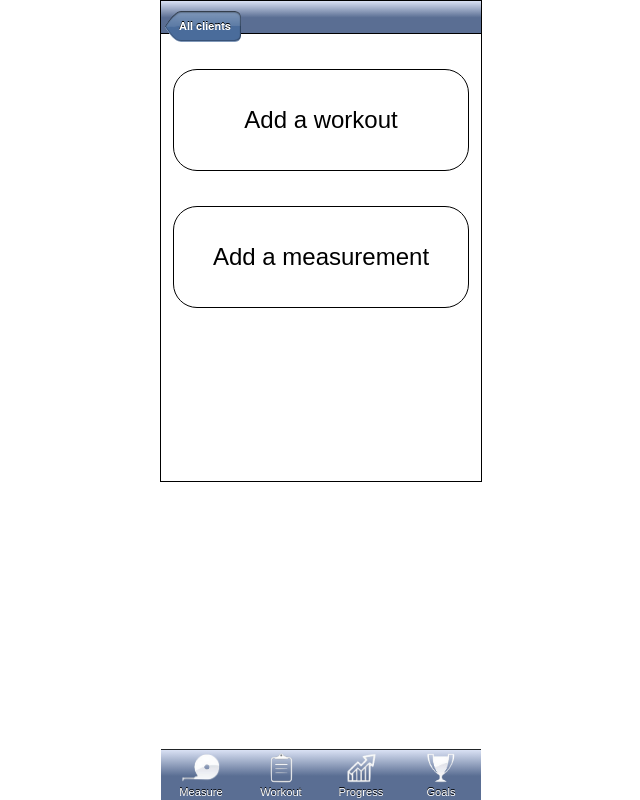
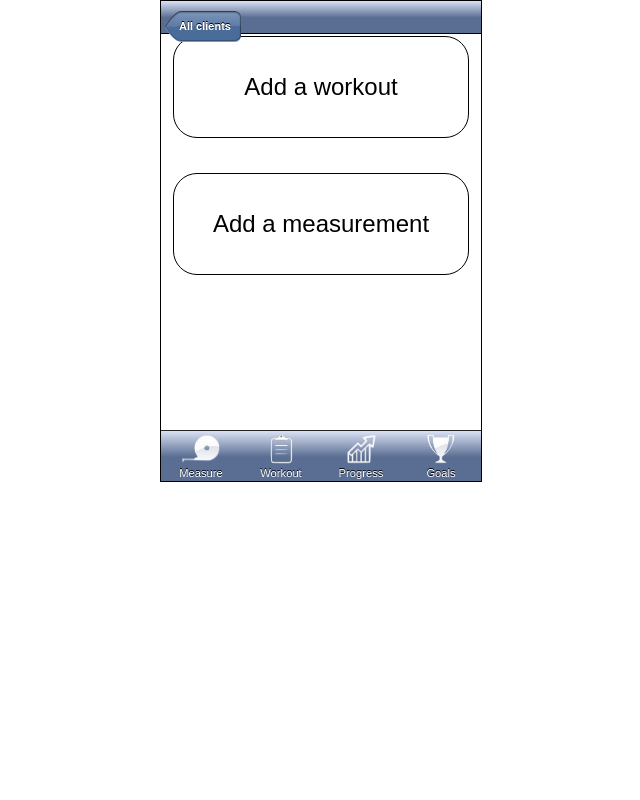
Before and after one commit to cypressf/hfid-prototype, a Flask app: page /client/1 in a window 1280 px wide. Shown: the whole page, without its empty margins (319-959 px from the left). Run offline with Flask 2, Linux system fonts and the light colour scheme; data that the repository does not hold is empty; some libraries are stand-ins or nearby versions.

Commit message:
fixed the button bars

```diff
--- a/static/style.css
+++ b/static/style.css
@@ -72,7 +72,7 @@ bottom navbar
 ************/
 nav {
     position:fixed;
-    bottom:0;
+    top:430px;
 }
 nav ul {
     border-top:1px solid #212427;
@@ -124,6 +124,9 @@ top button bar
 **************/
 
 header {
+    position:fixed;
+    top:1px;
+    width:320px;
     border-bottom:1px solid;
     background:#5a6e93;
     background-image: -webkit-gradient(linear, left top, left bottom, color-stop(1%,#d7dff2), color-stop(52%,#5a6e93), color-stop(53%,#5a6e93), color-stop(100%,#5a6e93))
--- a/templates/base.html
+++ b/templates/base.html
@@ -10,6 +10,7 @@
     <div id="iphone">
     {% block content %}{% endblock %}
     </div>
+
     <script src="{{ url_for('static',filename='jq.js')}}"></script>
     <script src="{{ url_for('static',filename='js.js')}}"></script>
     <script src=" http://code.jquery.com/ui/1.9.1/jquery-ui.js"></script>
```
Lines whose indentation alone changed are shown as unchanged.
